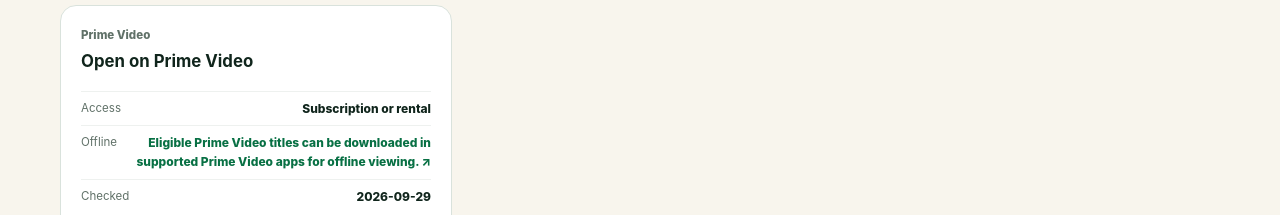
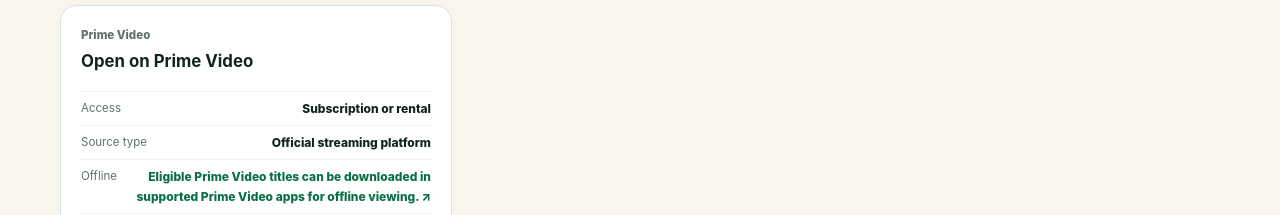
Before and after one commit to eghosa001/nigeria, a Next.js app: page /entertainment/movies/a-lagos-love-story in a window 1280 px wide. Shown: the part 1940-2155 px from the top of the page. Built offline with nearby package versions, Linux system fonts and the light colour scheme; no server answers.

Commit message:
Label movie source type on watch cards

```diff
--- a/app/entertainment/movies/[slug]/page.tsx
+++ b/app/entertainment/movies/[slug]/page.tsx
@@ -260,6 +260,7 @@ export default async function MovieDetailPage({ params }: { params: Promise<{ sl
                       <dl>
                         <div><dt>Access</dt><dd>{accessLabel(link.access)}</dd></div>
                         {link.publisher ? <div><dt>Publisher</dt><dd>{link.publisherUrl ? <a href={link.publisherUrl} target="_blank" rel="noreferrer">{link.publisher} ↗</a> : link.publisher}</dd></div> : null}
+                        {platformGuide ? <div><dt>Source type</dt><dd>{platformGuide.sourceKind === "publisher" ? "Official publisher / rights-holder" : platformGuide.sourceKind === "rental" ? "Official rental / streaming" : platformGuide.sourceKind === "catalog" ? "Reference catalog" : platformGuide.name === "Kava" || platformGuide.name === "NolliStream" ? "Licensed third-party streaming" : "Official streaming platform"}</dd></div> : null}
                         {platformGuide?.offlineLabel ? <div><dt>Offline</dt><dd>{platformGuide.offlineHelpUrl ? <a href={platformGuide.offlineHelpUrl} target="_blank" rel="noreferrer">{platformGuide.offlineLabel} ↗</a> : platformGuide.offlineLabel}</dd></div> : null}
                         <div><dt>Checked</dt><dd>{link.lastChecked}</dd></div>
                       </dl>
```
